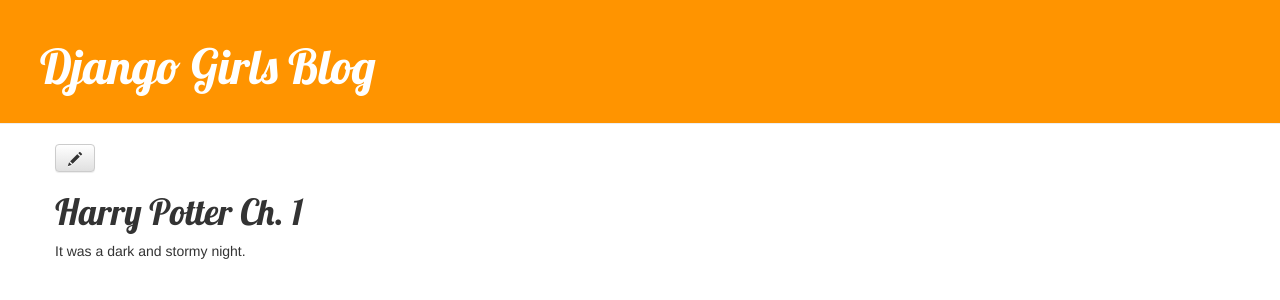
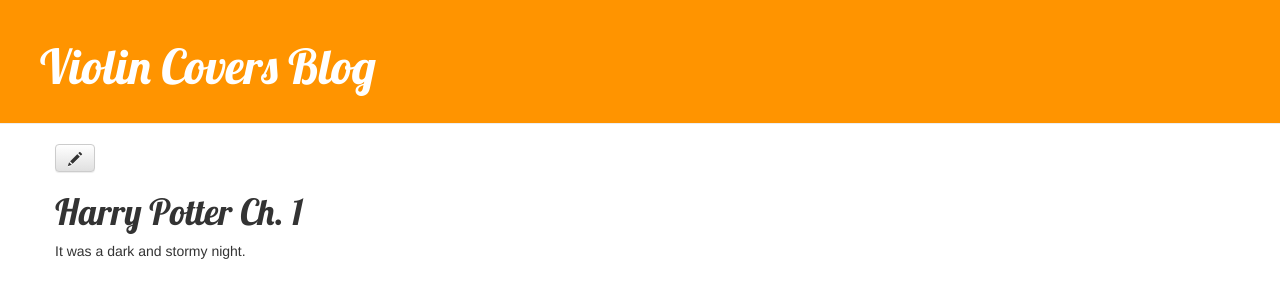
Before and after one commit to lpatmo/completed-djangogirls-tutorial, a Django app: page /post/1/ in a window 1280 px wide. Shown: the top 300 px of the page. Run offline with Django 3.2, Linux system fonts and the light colour scheme; data comes from the database, SQL or seed files in the repository; some libraries are stand-ins or nearby versions.

Commit message:
changed title for real this time

```diff
--- a/blog/templates/blog/base.html
+++ b/blog/templates/blog/base.html
@@ -12,7 +12,7 @@
         {% if user.is_authenticated %}
         <a href="{% url "post_new" %}" class="top-menu"><span class="glyphicon glyphicon-plus"></span></a>
         {% endif %}
-        <h1><a href="/">Django Girls Blog</a></h1>
+        <h1><a href="/">Violin Covers Blog</a></h1>
 
     </div>
     <div class="content container">
```
